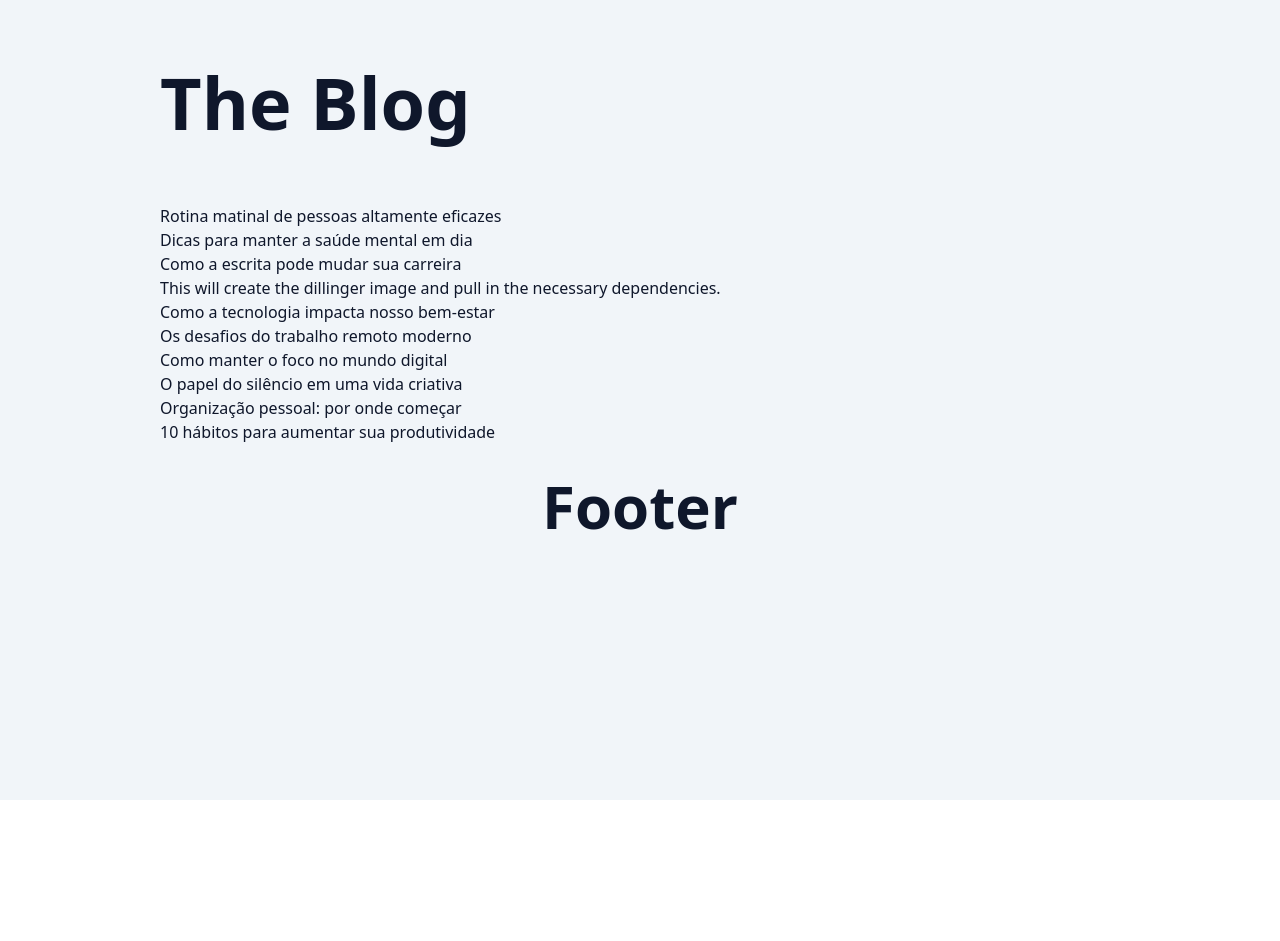
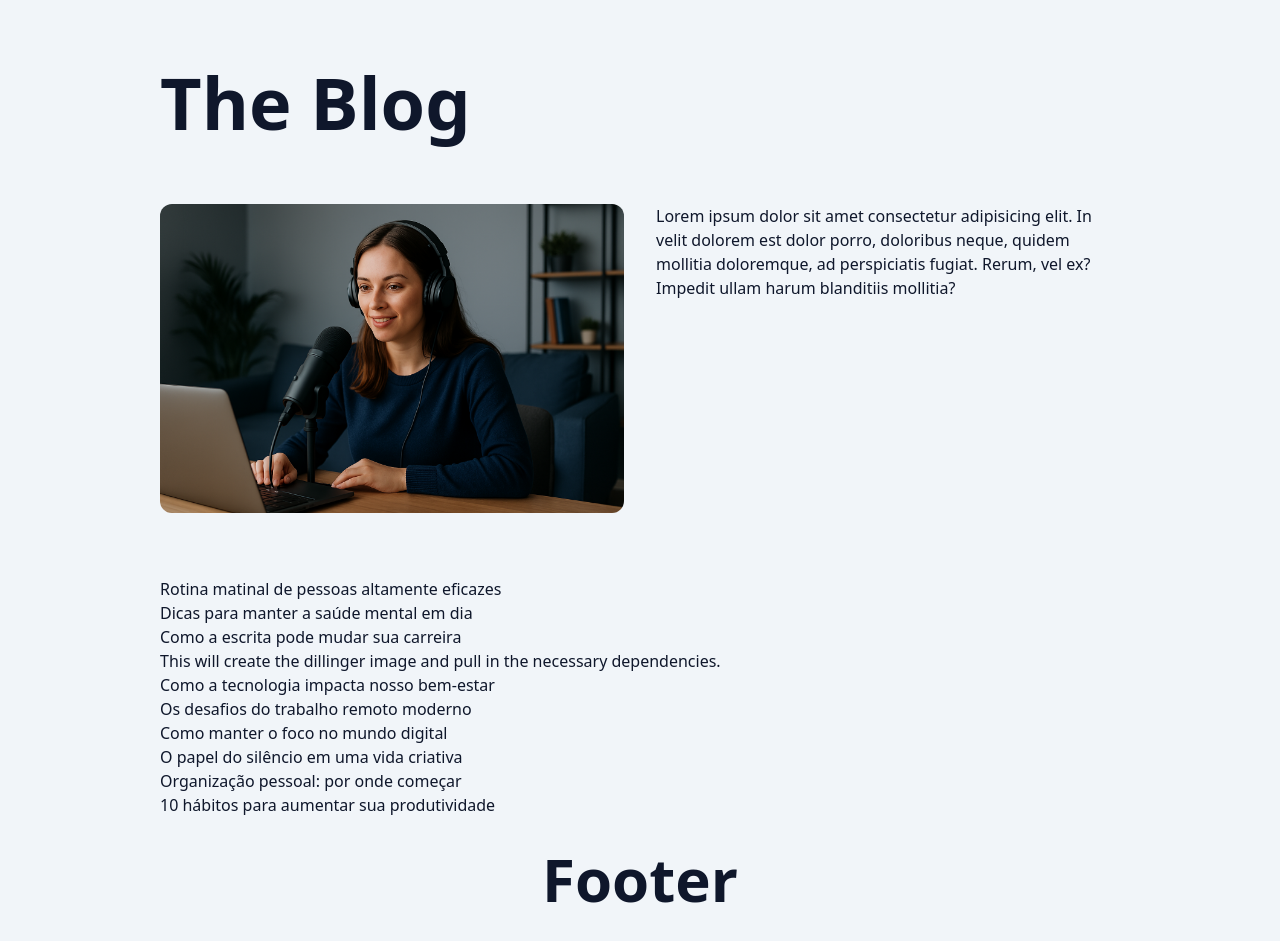
Before and after one commit to matheustorresdev97/blog, a Next.js app: page / in a window 1280 px wide. Before the commit the page ends 800 px from the top, so only its background shows below. Built offline with nearby package versions, Linux system fonts and the light colour scheme.

Commit message:
feat: component FeaturedPost

```diff
--- a/src/app/page.tsx
+++ b/src/app/page.tsx
@@ -2,6 +2,8 @@
 import { Header } from "@/components/header";
 import { PostsList } from "@/components/post-list";
 import { SpinLoader } from "@/components/spin-loader";
+import Image from "next/image";
+import Link from "next/link";
 import { Suspense } from "react";
 
 export default async function Home() {
@@ -9,6 +11,23 @@
   return (
     <Container>
       <Header />
+      <section className='grid grid-cols-1 gap-8 mb-16 sm:grid-cols-2 group'>
+        <Link className='w-full h-full overflow-hidden rounded-xl' href='#'>
+          <Image
+            className='group-hover:scale-105 transition'
+            src='/images/bryen_0.png'
+            width={1200}
+            height={720}
+            alt='Título do post'
+          />
+        </Link>
+        <div>
+          Lorem ipsum dolor sit amet consectetur adipisicing elit. In velit
+          dolorem est dolor porro, doloribus neque, quidem mollitia doloremque,
+          ad perspiciatis fugiat. Rerum, vel ex? Impedit ullam harum blanditiis
+          mollitia?
+        </div>
+      </section>
       <Suspense fallback={<SpinLoader />}>
         <PostsList />
       </Suspense>
--- a/src/components/header.tsx
+++ b/src/components/header.tsx
@@ -1,4 +1,5 @@
 import clsx from 'clsx';
+import Link from 'next/link';
 
 export function Header() {
   return (
@@ -11,7 +12,7 @@
           'lg:text-7xl/normal lg:py-12',
         )}
       >
-        <a href='#'>The Blog</a>
+        <Link href='#'>The Blog</Link>
       </h1>
     </header>
   );
```
